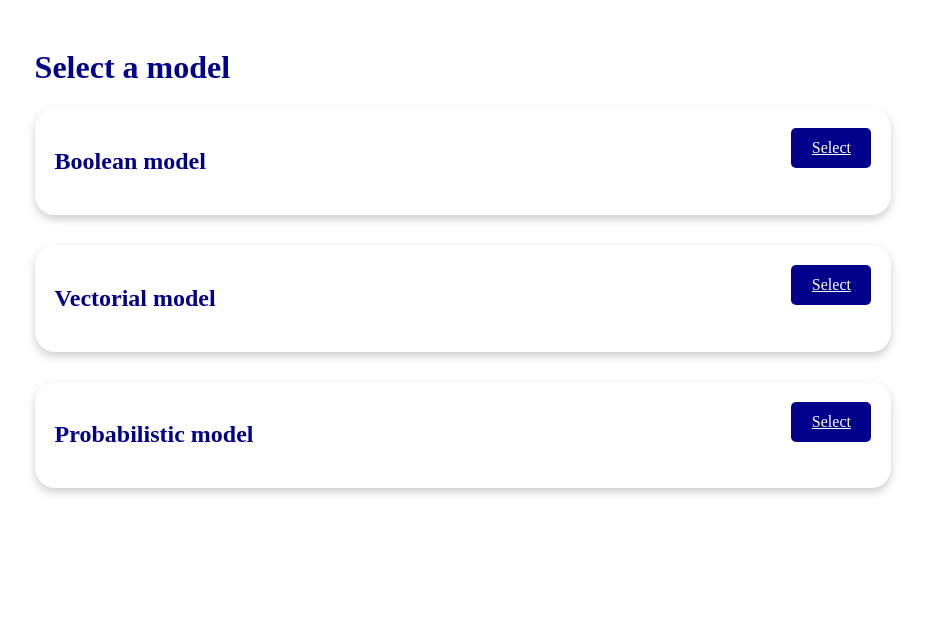
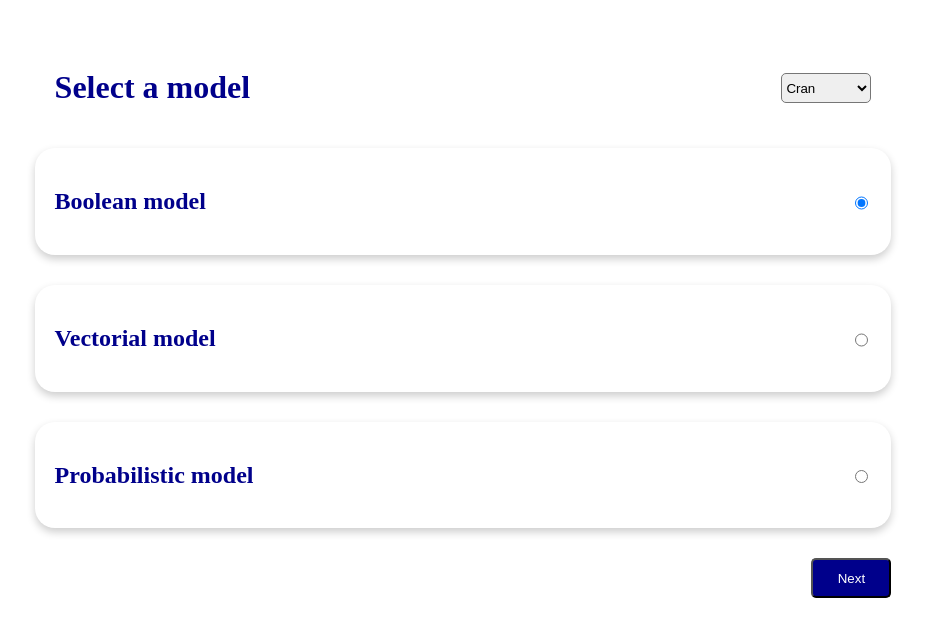
Before and after one commit to NinjaProgrammers/Information-Recovery-Systems, a Django app: page / in a window 1280 px wide. Shown: the top 637 px of the page, without its empty margins (177-1102 px from the left). Run offline with Django 3.2, Linux system fonts and the light colour scheme; parts of the project's set-up code (start-up, migrations or seed data) failed here and were passed over.

Commit message:
Added select dataset dropdown to ui application

```diff
--- a/app/documents/urls.py
+++ b/app/documents/urls.py
@@ -1,8 +1,9 @@
 from django.urls import path
 
-from .views import HomePageView, ModelView
+from .views import HomePageView, ModelView, RedirectView
 
 urlpatterns = [
     path("", HomePageView.as_view(), name="home"),
-    path("model/<str:model>", ModelView, name="model"),
+    path("model/<str:modelname>/<str:dataset>", ModelView, name="model"),
+    path("redirect", RedirectView, name="redirect"),
 ]
--- a/app/documents/views.py
+++ b/app/documents/views.py
@@ -1,17 +1,39 @@
-from django.shortcuts import render
+from django.shortcuts import render, redirect
 from django.views.generic import TemplateView
 from django import forms
 from django.forms import formset_factory
 
-from core.InitializeBooleanModel import InitializeBooleanModel
-from core.InitializeVectorialModel import InitializeVectorialModel
-from core.InitializeProbabilisticModel import InitializeProbabilisticModel
+from core.boolean.BooleanModel import BooleanModel
+from core.vectorial.VectorialModel import VectorialModel
+from core.probabilistic.ProbabilisticModel import ProbabilisticModel
+
+from core.fileProcessing.Loader import *
 from core.basics import Consult
+from core.basics.BasicModel import BasicModel
 from time import time
 
-boolean = InitializeBooleanModel()
-vectorial = InitializeVectorialModel()
-probabilistic = InitializeProbabilisticModel()
+cranUrl = "./Test Collections/Cran/"
+imdbUrl = "./Test Collections/imdb/"
+newsgroupUrl = "./Test Collections/Newsgroups/"
+
+class ModelWrapper:
+    def __init__(self):
+        self.model = None
+        self.modelname = None
+        self.dataset = None
+    def GetModel(self, modelname, dataset):
+        if self.modelname == modelname and self.dataset == dataset:
+            return self.model
+        if dataset == "cran": documents, _ = LoadCranDataset(cranUrl)
+        elif dataset == "imdb": documents = LoadIMDBDataset(imdbUrl)
+        else: documents = LoadNewsgroupDataset(newsgroupUrl)
+
+        if modelname == "Boolean": self.model = BooleanModel(documents)
+        elif modelname == "Vectorial": self.model = VectorialModel(documents)
+        elif modelname == "Probabilistic": self.model = ProbabilisticModel(documents)
+        return self.model
+
+wrapper = ModelWrapper()
 
 class RetroalimentationForm(forms.Form):
     checkbox = forms.BooleanField(required=False)
@@ -21,25 +43,32 @@ class RetroalimentationForm(forms.Form):
 class HomePageView(TemplateView):
     template_name = 'home.html'
 
+def RedirectView(request):
+    modelname = request.POST.get('model')
+    dataset = request.POST.get('dataset')
+    return redirect('model', modelname=modelname, dataset=dataset)
 
-def ModelView(request, model):
+
+def ModelView(request, modelname, dataset):
     template_name = 'search_results.html'
+
+    model = wrapper.GetModel(modelname, dataset)
 
     size = request.GET.get("size")
     size = 20 if size is None else int(size)
     q = request.GET.get("q")
     data = {"relaxed": False, "iterations": 1, "retroalimentation": False}
     q = "" if q is None else q
-    print("Query = ", q, " Model = ", model)
+    print("Query = ", q, " Model = ", modelname)
     docs = []
     query = Consult(id=1, content=q)
     begTime = time()
-    if model == "Boolean":
+    if modelname == "Boolean":
         relaxedConsult = request.GET.get('relaxed')
         data['relaxed'] = relaxedConsult == 'on'
         if not q == "":
-            docs = boolean.Consult(query, size=size, relaxed=(relaxedConsult == 'on'))
-    elif model == "Vectorial":
+            docs = model.Consult(query, size=size, relaxed=(relaxedConsult == 'on'))
+    elif modelname == "Vectorial":
         retroalimentation = request.GET.get('retroalimentation')
         data['retroalimentation'] = retroalimentation == 'on'
 
@@ -51,18 +80,19 @@ def ModelView(request, model):
                     if y == 'irrelevant': irrelevant.append(int(x))
                     else: relevant.append(int(x))
                 print(relevant, irrelevant)
-                docs = vectorial.ReConsult(query, size=size, relevant=relevant, irrelevant=irrelevant)
+                docs = model.ReConsult(query, size=size, relevant=relevant, irrelevant=irrelevant)
             else:
-                docs = vectorial.Consult(query, size=size)
+                docs = model.Consult(query, size=size)
     else:
         iterations = request.GET.get('iterations')
         iterations = 1 if iterations is None else int(iterations)
         data['iterations'] = iterations
         if not q == "":
-            docs = probabilistic.Consult(query, size=size, retroalimentation=iterations)
+            docs = model.Consult(query, size=size, retroalimentation=iterations)
 
     data["docs"] = docs
-    data["model"] = model
+    data["model"] = modelname
+    data['dataset'] = dataset
     data["q"] = q
     data["size"] = size
     data["time"] = round(time() - begTime, ndigits=2)
--- a/app/templates/home.html
+++ b/app/templates/home.html
@@ -31,6 +31,7 @@
         .row{
             display: flex;
             justify-content: space-between;
+            vertical-align: center;
         }
         .section-column{
             width: 70%;
@@ -55,34 +56,54 @@
             justify-content: center;
             align-items: center;
         }
+        .dropdown{
+            height: 30px;
+            border-radius: 5px;
+            margin-top: 25px;
+            margin-bottom: 25px;
+        }
+        .right{
+            display: flex;
+            justify-content: right;
+        }
     </style>
 
     <div class="container center">
         <div class="section-column">
+            <form action="{% url 'redirect' %}" method="POST">
+                <div class="container row">
                     <h1>Select a model</h1>
+                    <select class="dropdown" name="dataset">
+                        <option value="cran" selected>Cran</option>
+                        <option value="imdb">IMDB</option>
+                        <option value="newsgroup">Newsgroup</option>
+                    </select>
+                </div>
                 <div>
                     <div class="card">
                         <div class="container row">
                             <h2>Boolean model</h2>
-                        <a class="btn blue-btn" href="{% url 'model' 'Boolean' %}">Select</a>
+                            <input type="radio" name="model" value="Boolean" checked>
                         </div>
                     </div>
                     <div class="card">
                         <div class="container row">
                             <h2>Vectorial model</h2>
-                        <a class="btn blue-btn" href="{% url 'model' 'Vectorial' %}">Select</a>
+                            <input type="radio" name="model" value="Vectorial" >
                         </div>
                     </div>
                     <div class="card">
                         <div class="container row">
                             <h2>Probabilistic model</h2>
-                        <a class="btn blue-btn" href="{% url 'model' 'Probabilistic' %}">Select</a>
+                            <input type="radio" name="model" value="Probabilistic" >
                         </div>
                     </div>
                 </div>
+                <div class="right">
+                    <button class="btn blue-btn ">Next</button>
+                </div>
+            </form>
         </div>
     </div>
-
-
 </body>
 </html>
--- a/app/templates/model.html
+++ b/app/templates/model.html
@@ -71,7 +71,7 @@
         }
     </style>
     <div style="margin: 50px">
-        <form action="{% url 'model' model %}" method="get">
+        <form action="{% url 'model' model dataset %}" method="get">
             <div class="dotted-border container">
                 <div class="row">
                     <h2>Customize model</h2>
--- a/app/templates/search_results.html
+++ b/app/templates/search_results.html
@@ -27,7 +27,7 @@
     <p style="font-size: small;">Consult processed in {{time}} seconds.</p>
     {% if docs %}
         {% if model == 'Vectorial' and retroalimentation %}
-            <form action="{% url 'model' model%}?size={{size}}&retroalimentation=on&q={{q}}" method="POST">
+            <form action="{% url 'model' model dataset %}?size={{size}}&retroalimentation=on&q={{q}}" method="POST">
                 {% csrf_token %}
                 <div class="row">
                     <h3>Search Results</h3>
```
Also changed, not shown: 1 other file. Lines whose indentation alone changed are shown as unchanged.
